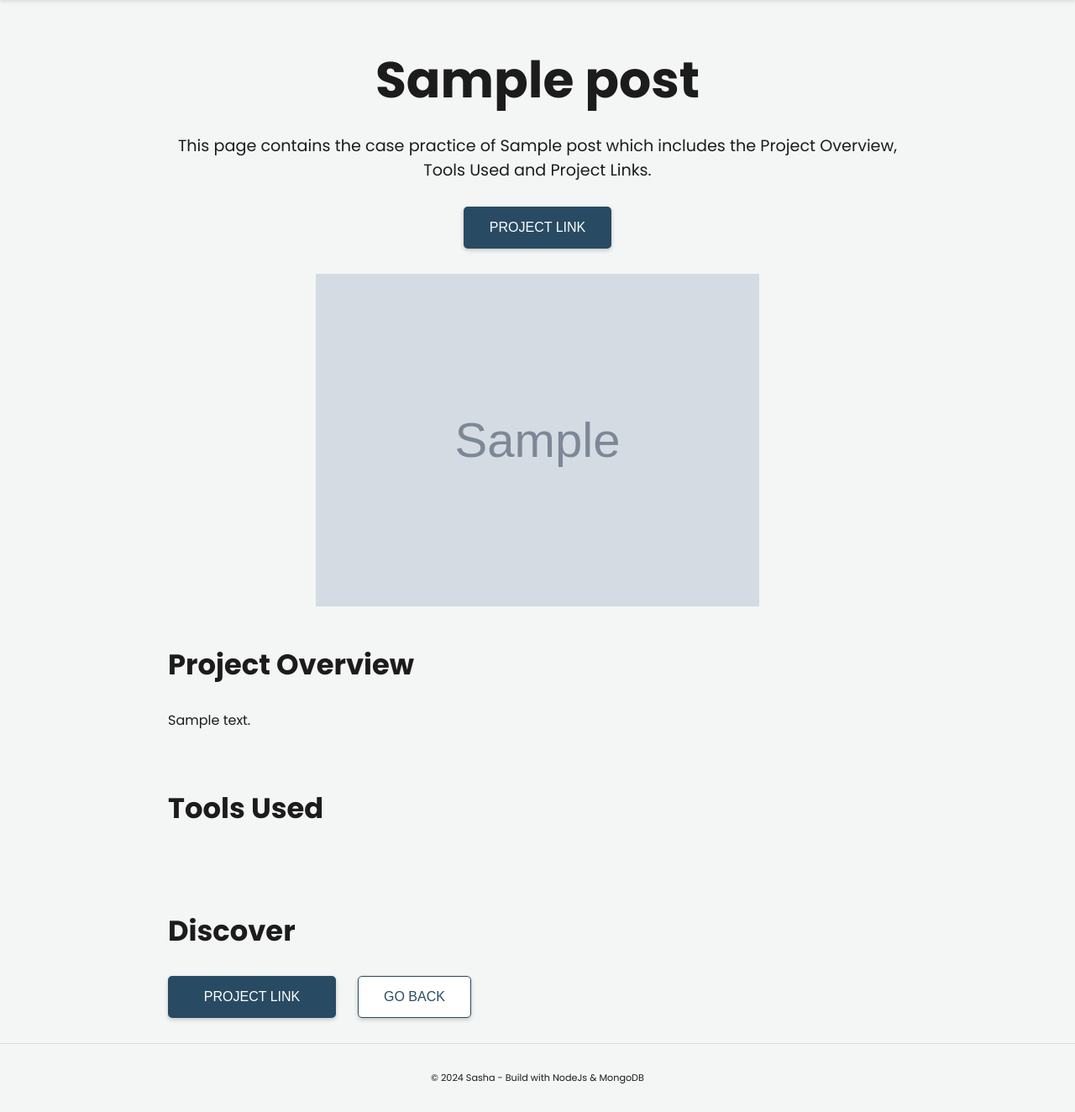
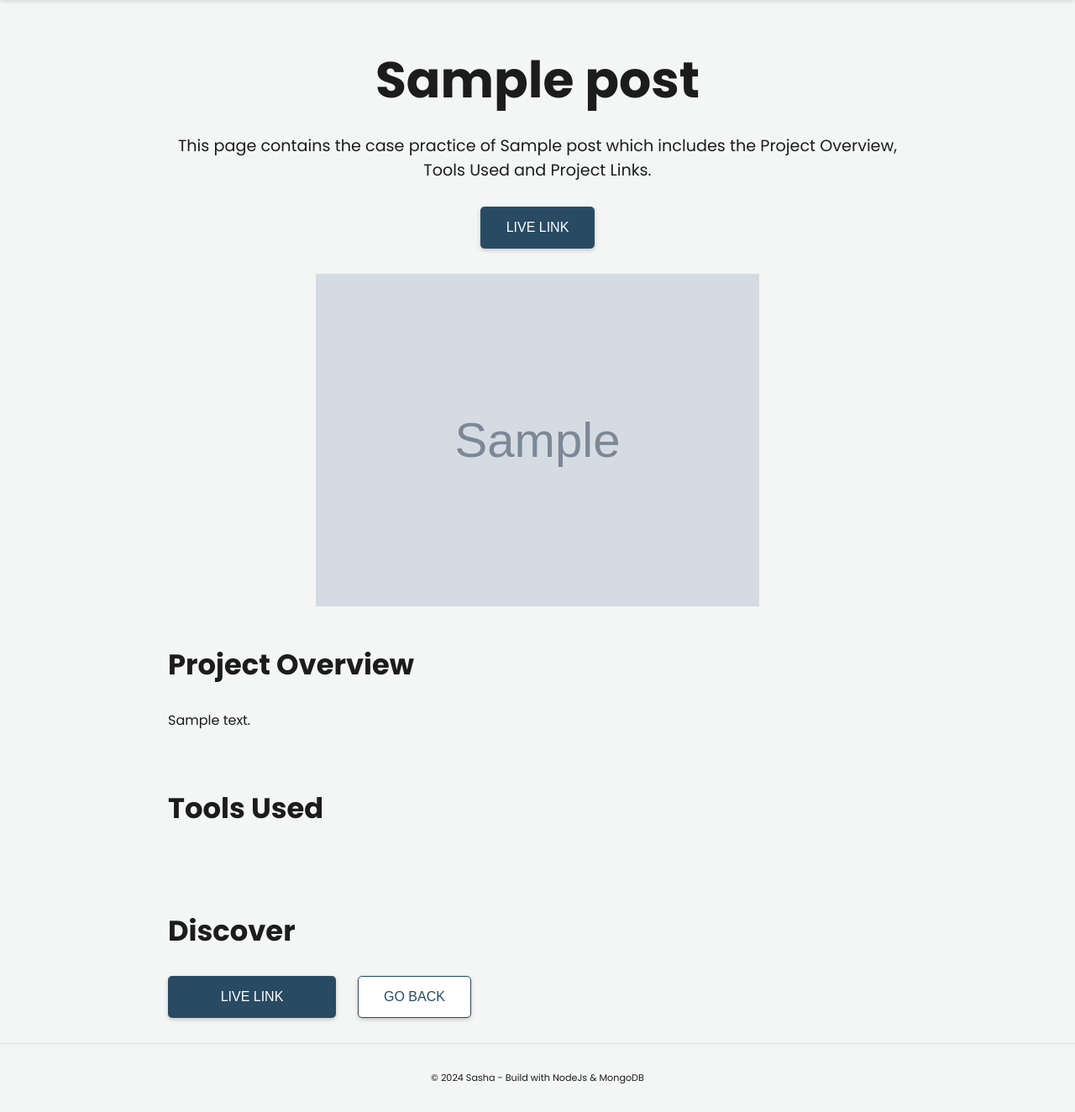
Before and after one commit to sashacode11/sashatran-page, a Node server app: page /post/600000000000000000000001 in a window 1280 px wide. Shown: the part 55-1379 px from the top of the page at 84% size. Run offline with Node 20, Linux system fonts and the light colour scheme; tables that the repository leaves empty hold one stand-in row (values such as "Sample post"); grey boxes marked "Sample" are stand-in pictures; some libraries are stand-ins or nearby versions.

Commit message:
changed to live link

```diff
--- a/views/post.ejs
+++ b/views/post.ejs
@@ -10,7 +10,7 @@
         class="project-header-btn"
         onclick="window.open('<%= data.projectUrl %>', '_blank')"
       >
-        PROJECT LINK
+        LIVE LINK
       </button>
     </section>
 
@@ -37,7 +37,7 @@
           class="project-link"
           onclick="window.open('<%= data.projectUrl %>', '_blank')"
         >
-          PROJECT LINK
+          LIVE LINK
         </button>
         <button class="go-back" onclick="location.href='/dashboard'">
           GO BACK
```
